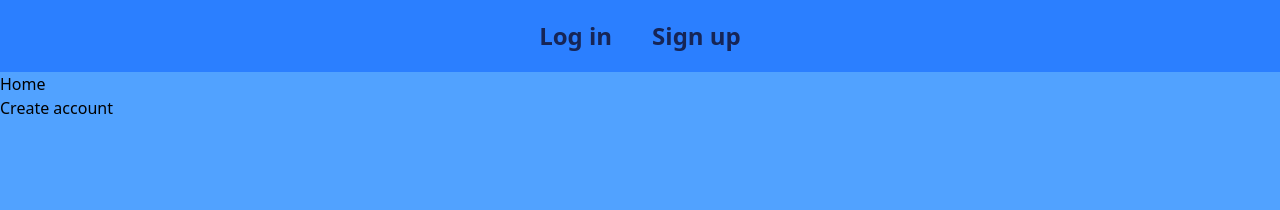
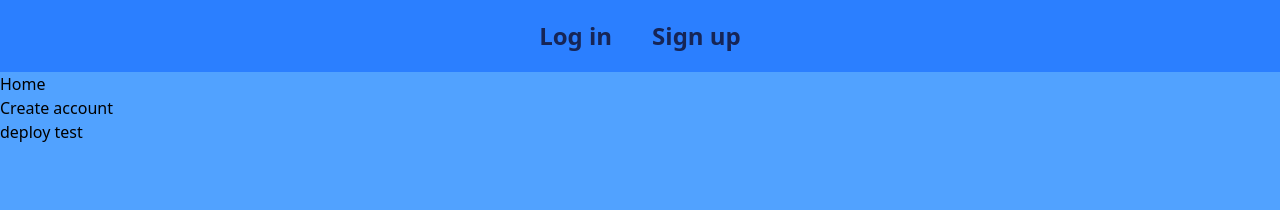
Before and after one commit to Hampus2001/v15.bank.docker.actions.jest, a Next.js app in the folder frontend/: page / in a window 1280 px wide. Shown: the top 210 px of the page. Built offline with nearby package versions, Linux system fonts and the light colour scheme.

Commit message:
deploy test 1

```diff
--- a/frontend/app/page.js
+++ b/frontend/app/page.js
@@ -6,6 +6,7 @@ export default function Home() {
     <div>
       <h1>Home</h1>
       <Link href="/createAccount">Create account</Link>
+      <p>deploy test</p>
     </div>
   );
 }
```
